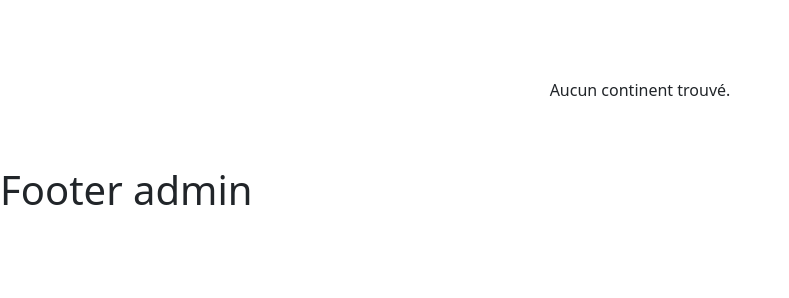
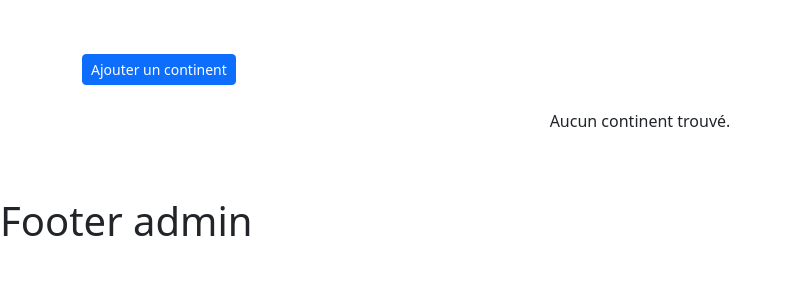
Before and after one commit to nathkeuss/GEONERD, a Symfony app: template templates/admin/continent/list.html.twig in a window 1280 px wide. Shown: the part 50-348 px from the top of the page, without its empty margins (0-789 px from the left). Run offline with Twig, Linux system fonts and the light colour scheme; the template is opened without the code that fills it, so the values that code supplies are empty; some libraries are stand-ins or nearby versions.

Commit message:
feat(continent): add button to create continent

```diff
--- a/templates/admin/continent/list.html.twig
+++ b/templates/admin/continent/list.html.twig
@@ -10,6 +10,8 @@
 {% block body %}
 
     <main class="container py-5">
+
+        <a href="{{ path('create_continent') }}" class="btn btn-primary btn-sm me-2">Ajouter un continent</a>
 
         {% if continents|length > 0 %}
             <ul class="list-group mt-4">
```
